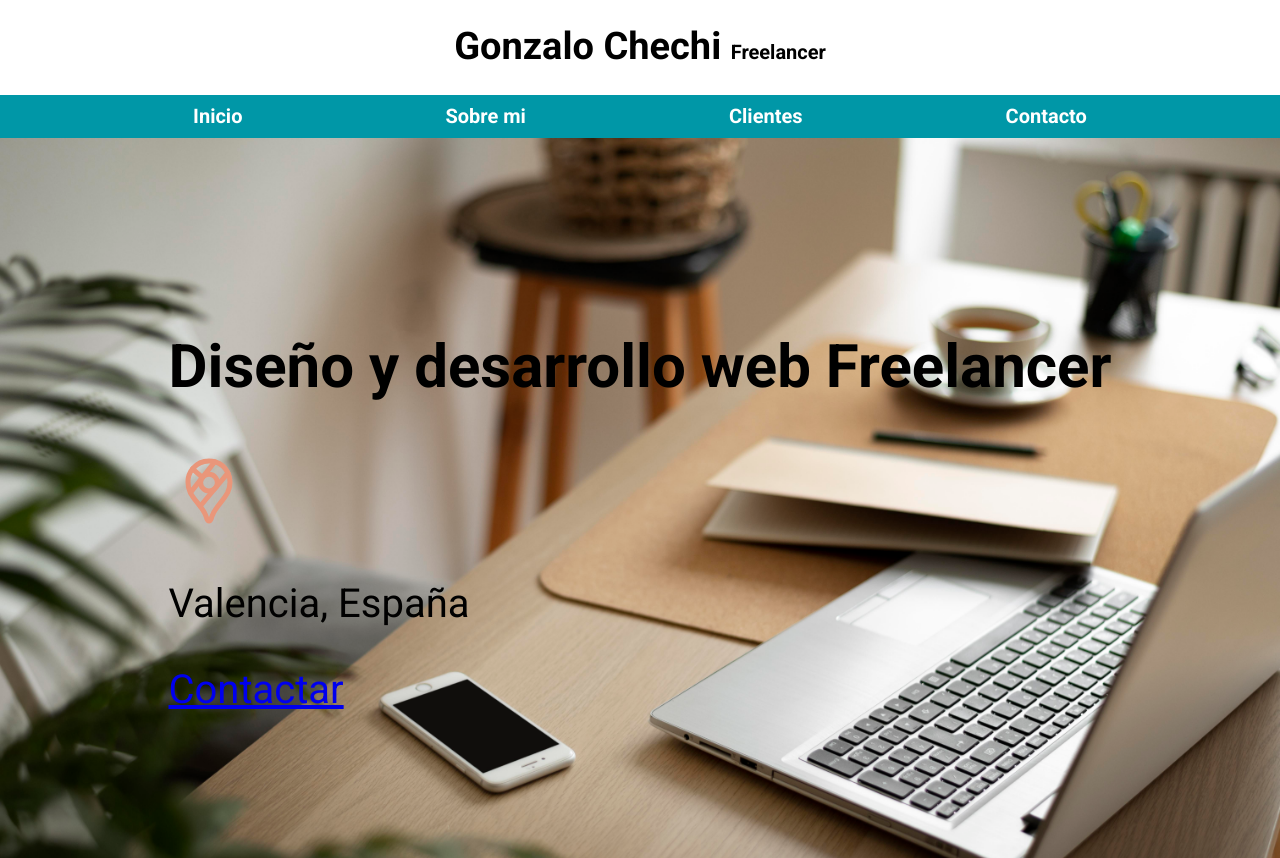
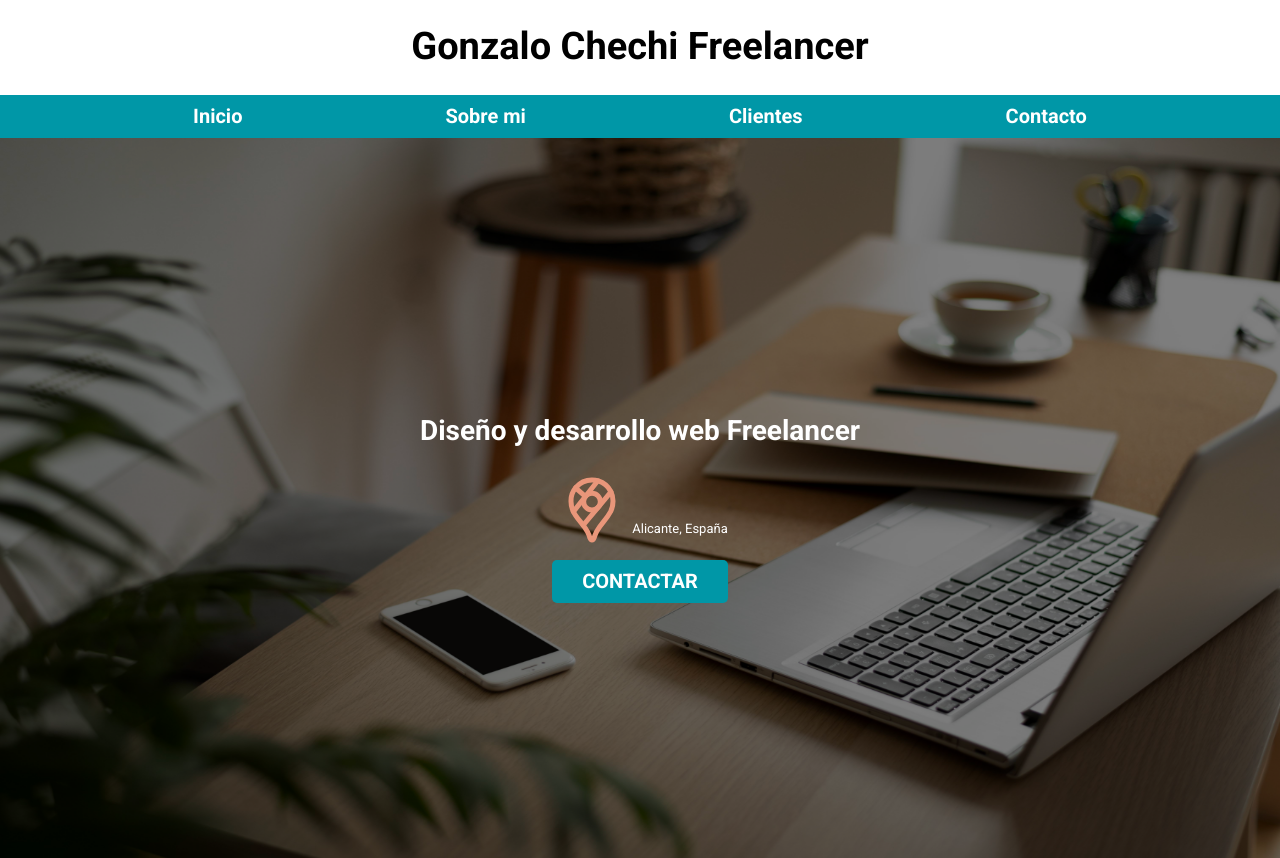
Before and after one commit to GonzaChechi/Freelancer, a plain HTML site: page index.html in a window 1280 px wide. Shown: the top 858 px of the page. Drawn offline with Linux system fonts and the light colour scheme.

Commit message:
finalizacion de hero y resposive

```diff
--- a/index.html
+++ b/index.html
@@ -17,7 +17,7 @@
     <div class="hero-size">
         <!-- HEADER-->
         <header>
-            <h1 class="titulo">Gonzalo Chechi <span>Freelancer</span></h1>
+            <h1>Gonzalo Chechi <span>Freelancer</span></h1>
         </header>
         <!-- FIN HEADER-->
         <!--NAV-->
@@ -34,6 +34,7 @@
         <section class="hero">
             <div class="contenido-hero">
                 <h2>Diseño y desarrollo web Freelancer</h2>
+                <div class="ubicacion">
                     <svg xmlns="http://www.w3.org/2000/svg" class="icon icon-tabler icon-tabler-brand-google-maps"
                         width="80" height="80" viewBox="0 0 24 24" stroke-width="1.5" stroke="#E9967A" fill="none"
                         stroke-linecap="round" stroke-linejoin="round">
@@ -44,10 +45,10 @@
                         <path d="M17.693 6.593l-8.336 9.979" />
                         <path
                             d="M17.591 6.376c.472 .907 .715 1.914 .709 2.935a7.263 7.263 0 0 1 -.72 3.18a19.085 19.085 0 0 1 -2.089 3c-.784 .933 -1.49 1.93 -2.11 2.98c-.314 .62 -.568 1.27 -.757 1.938c-.121 .36 -.277 .591 -.622 .591c-.315 0 -.463 -.136 -.626 -.593a10.595 10.595 0 0 0 -.779 -1.978a18.18 18.18 0 0 0 -1.423 -2.091c-.877 -1.184 -2.179 -2.535 -2.853 -4.071a7.077 7.077 0 0 1 -.621 -2.967a6.226 6.226 0 0 1 1.476 -4.055a6.25 6.25 0 0 1 4.811 -2.245a6.462 6.462 0 0 1 1.918 .284a6.255 6.255 0 0 1 3.686 3.092z" />
-
                     </svg>
-                <p>Valencia, España</p>
-                <a href="#">Contactar</a>
+                    <p>Alicante, España</p>
+                </div>
+                <a class="boton" href="#">Contactar</a>
             </div>
         </section>
         <!--FIN HERO SECTION-->
@@ -57,9 +58,9 @@
             <h2>Mis servicios</h2>
             <section>
                 <h3>Diseño web</h3>
-            <svg xmlns="http://www.w3.org/2000/svg" class="icon icon-tabler icon-tabler-palette" width="40" height="40"
-                viewBox="0 0 24 24" stroke-width="1.5" stroke="#2c3e50" fill="none" stroke-linecap="round"
-                stroke-linejoin="round">
+                <svg xmlns="http://www.w3.org/2000/svg" class="icon icon-tabler icon-tabler-palette" width="40"
+                    height="40" viewBox="0 0 24 24" stroke-width="1.5" stroke="#2c3e50" fill="none"
+                    stroke-linecap="round" stroke-linejoin="round">
                     <path stroke="none" d="M0 0h24v24H0z" fill="none" />
                     <path
                         d="M12 21a9 9 0 0 1 0 -18c4.97 0 9 3.582 9 8c0 1.06 -.474 2.078 -1.318 2.828c-.844 .75 -1.989 1.172 -3.182 1.172h-2.5a2 2 0 0 0 -1 3.75a1.3 1.3 0 0 1 -1 2.25" />
@@ -67,14 +68,15 @@
                     <path d="M12.5 7.5m-1 0a1 1 0 1 0 2 0a1 1 0 1 0 -2 0" />
                     <path d="M16.5 10.5m-1 0a1 1 0 1 0 2 0a1 1 0 1 0 -2 0" />
                 </svg>
-            <p>Lorem ipsum dolor sit amet consectetur adipisicing elit. Eos ea deleniti culpa ducimus minima consectetur
+                <p>Lorem ipsum dolor sit amet consectetur adipisicing elit. Eos ea deleniti culpa ducimus minima
+                    consectetur
                     dolorem deserunt modi nostrum laboriosam?</p>
             </section>
             <section>
                 <h3>Aplicaciones web</h3>
                 <svg xmlns="http://www.w3.org/2000/svg" class="icon icon-tabler icon-tabler-device-imac" width="40"
-                height="40" viewBox="0 0 24 24" stroke-width="1.5" stroke="#2c3e50" fill="none" stroke-linecap="round"
-                stroke-linejoin="round">
+                    height="40" viewBox="0 0 24 24" stroke-width="1.5" stroke="#2c3e50" fill="none"
+                    stroke-linecap="round" stroke-linejoin="round">
                     <path stroke="none" d="M0 0h24v24H0z" fill="none" />
                     <path d="M3 4a1 1 0 0 1 1 -1h16a1 1 0 0 1 1 1v12a1 1 0 0 1 -1 1h-16a1 1 0 0 1 -1 -1v-12z" />
                     <path d="M3 13h18" />
@@ -82,21 +84,23 @@
                     <path d="M10 17l-.5 4" />
                     <path d="M14 17l.5 4" />
                 </svg>
-            <p>Lorem ipsum dolor sit amet consectetur adipisicing elit. Eos ea deleniti culpa ducimus minima consectetur
+                <p>Lorem ipsum dolor sit amet consectetur adipisicing elit. Eos ea deleniti culpa ducimus minima
+                    consectetur
                     dolorem deserunt modi nostrum laboriosam?</p>
             </section>
             <section>
                 <h3>E-Commerce</h3>
                 <svg xmlns="http://www.w3.org/2000/svg" class="icon icon-tabler icon-tabler-credit-card" width="40"
-                height="40" viewBox="0 0 24 24" stroke-width="1.5" stroke="#2c3e50" fill="none" stroke-linecap="round"
-                stroke-linejoin="round">
+                    height="40" viewBox="0 0 24 24" stroke-width="1.5" stroke="#2c3e50" fill="none"
+                    stroke-linecap="round" stroke-linejoin="round">
                     <path stroke="none" d="M0 0h24v24H0z" fill="none" />
                     <path d="M3 5m0 3a3 3 0 0 1 3 -3h12a3 3 0 0 1 3 3v8a3 3 0 0 1 -3 3h-12a3 3 0 0 1 -3 -3z" />
                     <path d="M3 10l18 0" />
                     <path d="M7 15l.01 0" />
                     <path d="M11 15l2 0" />
                 </svg>
-            <p>Lorem, ipsum dolor sit amet consectetur adipisicing elit. Ipsam necessitatibus saepe architecto quaerat
+                <p>Lorem, ipsum dolor sit amet consectetur adipisicing elit. Ipsam necessitatibus saepe architecto
+                    quaerat
                     esse consectetur in quos totam nihil inventore?</p>
             </section>
         </main>
--- a/style/style.css
+++ b/style/style.css
@@ -5,9 +5,6 @@
     --primario: #ffc107;
     --secundario: #0097a7;
     --gris: #757575;
-
-    /*custom properties*/
-    --fuente-principal: 3.8rem;
 
     /*Imágenes*/
     --hero-image: url(../img/hero.jpg);
@@ -25,12 +22,29 @@ body{
     font-size: 16px; /*1 rem = 10*/
     font-family: "Roboto", sans-serif;
 }
+h1{
+    font-size: 3.8rem;
+}
+h2{
+    font-size: 2.8rem;
+}
+h3{
+    font-size: 1.8rem;
+}
+p{
+    font-size: 1.3rem;
+}
+
+h1,h2,h3{
+    text-align: center;
+}
+
 .hero-size{
     height: 90vh;
 }
 .titulo{
     text-align: center;
-    font-size: var(--fuente-principal); /* son 38 pixeles*/
+     /* son 38 pixeles*/
 
 }
 .titulo span{
@@ -40,6 +54,23 @@ body{
     width: 120rem;
     margin: 0 auto;
 }
+
+.boton{
+    background-color: var(--secundario);
+    color: var(--blanco);
+    padding: 1rem 3rem;
+    margin-top: 1rem;
+    text-decoration: none;
+    border-radius: 0.5rem;
+    text-transform: uppercase;
+    font-weight: 700;
+}
+
+.boton:hover{
+    color: var(--negro);
+    background-color: var(--primario);
+}
+
 .nav-bg{
     background-color: var(--secundario);
 }
@@ -64,26 +95,53 @@ body{
 .hero{
     background-image: var(--hero-image);
     background-repeat: no-repeat;
-    background-size:cover;
+    background-size: 100% 100%;
     height: 100%;
+    position: relative;
+
+}
+.contenido-hero{
+    position:absolute;
+    font-size: 2rem;
+    width: 100%;
+    height: 100%;
+    background-color: rgba(0, 0, 0, 0.500);
     display: flex;
+    flex-direction: column;
     justify-content: center;
     align-items: center;
+
 }
-.contenido-hero{
-    font-size: 4rem;
+
+.contenido-hero h2,
+.contenido-hero p {
+    color: var(--blanco);
+}
+
+.ubicacion{
+    display: flex;
+    align-items: flex-end;
 }
 
 
 
 
-
-
-
+@media (max-width: 1024px) {
+    .hero-size{
+        height: 87vh;
+    }
+}
 
 @media (max-width: 480px) {
+    .hero-size{
+        height: 65vh;
+    }
     .navegacion-principal{
         flex-direction: column;
         text-align: center;
     }
+    .boton{
+        width: 80%;
+        text-align: center;
+    }
 }
```
Lines whose indentation alone changed are shown as unchanged.
